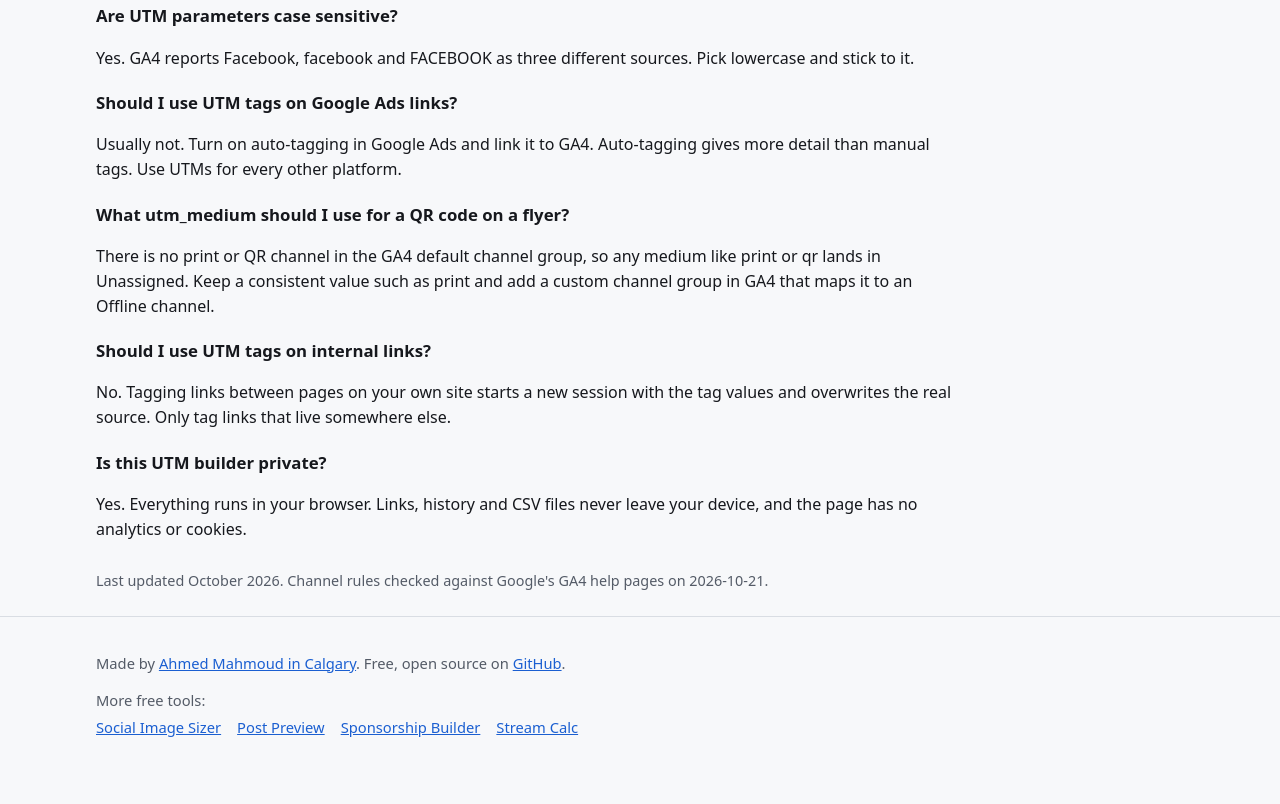
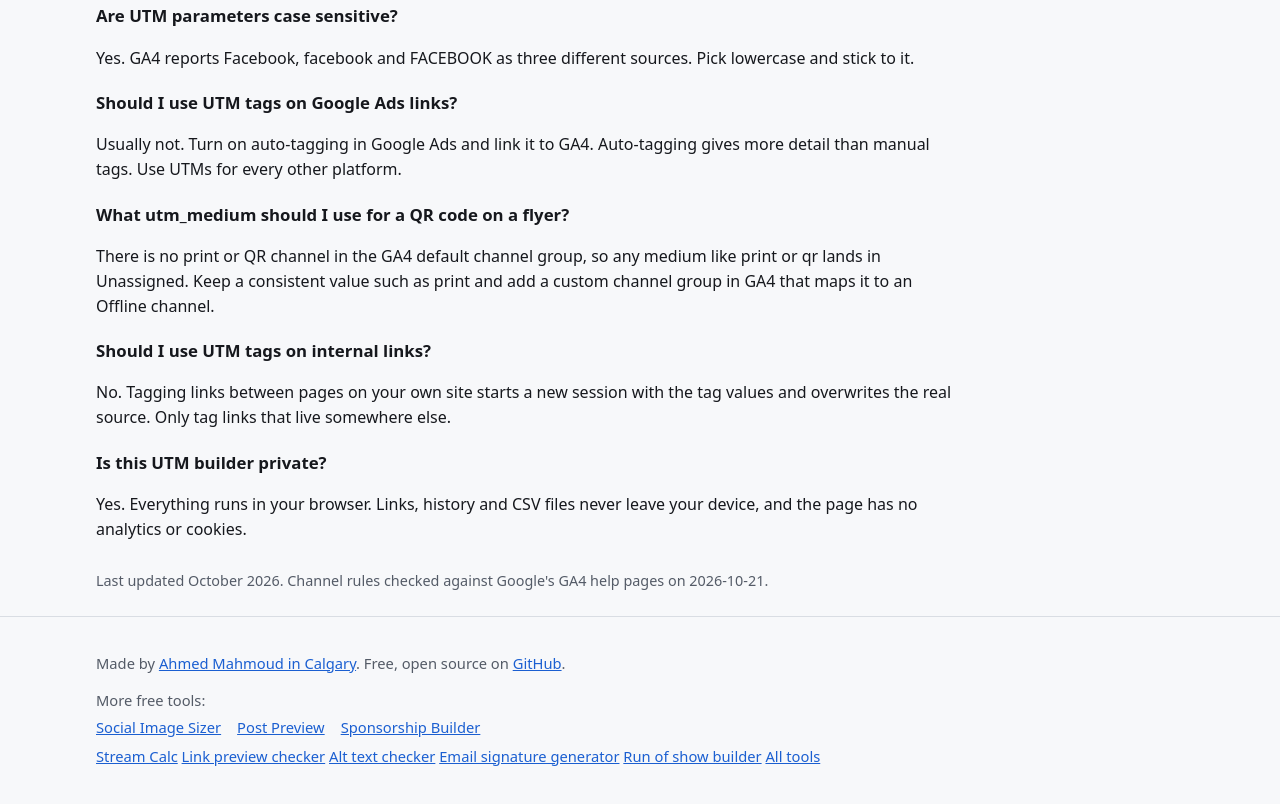
Before and after one commit to mizoz/utm-builder, a plain HTML site: page index.html in a window 1280 px wide. Shown: the part 4484-5288 px from the top of the page. Before the commit the page ends 5259 px from the top, so only its background shows below. Drawn offline with nearby package versions, Linux system fonts and the light colour scheme.

Commit message:
link the other tools

```diff
--- a/index.html
+++ b/index.html
@@ -343,7 +343,7 @@ https://example.com/pricing,newsletter,email,launch-2026,footer-link"></textarea
         <li><a href="https://mizoz.github.io/social-image-sizer/">Social Image Sizer</a></li>
         <li><a href="https://mizoz.github.io/post-preview/">Post Preview</a></li>
         <li><a href="https://mizoz.github.io/sponsorship-builder/">Sponsorship Builder</a></li>
-        <li><a href="https://mizoz.github.io/stream-calc/">Stream Calc</a></li>
+        <li><a href="https://mizoz.github.io/stream-calc/">Stream Calc</a> <a href="https://mizoz.github.io/og-preview/">Link preview checker</a> <a href="https://mizoz.github.io/alt-text-checker/">Alt text checker</a> <a href="https://mizoz.github.io/email-signature/">Email signature generator</a> <a href="https://mizoz.github.io/run-of-show/">Run of show builder</a> <a href="https://mizoz.github.io/tools/">All tools</a></li>
       </ul>
     </nav>
   </div>
```
